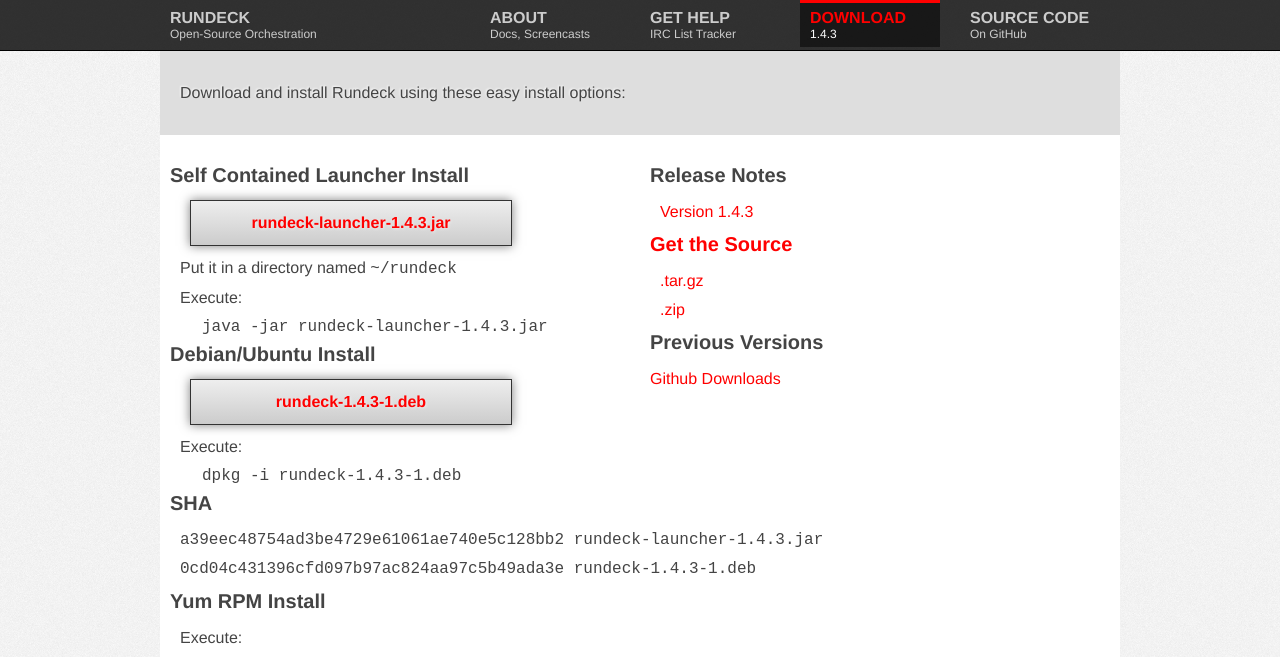
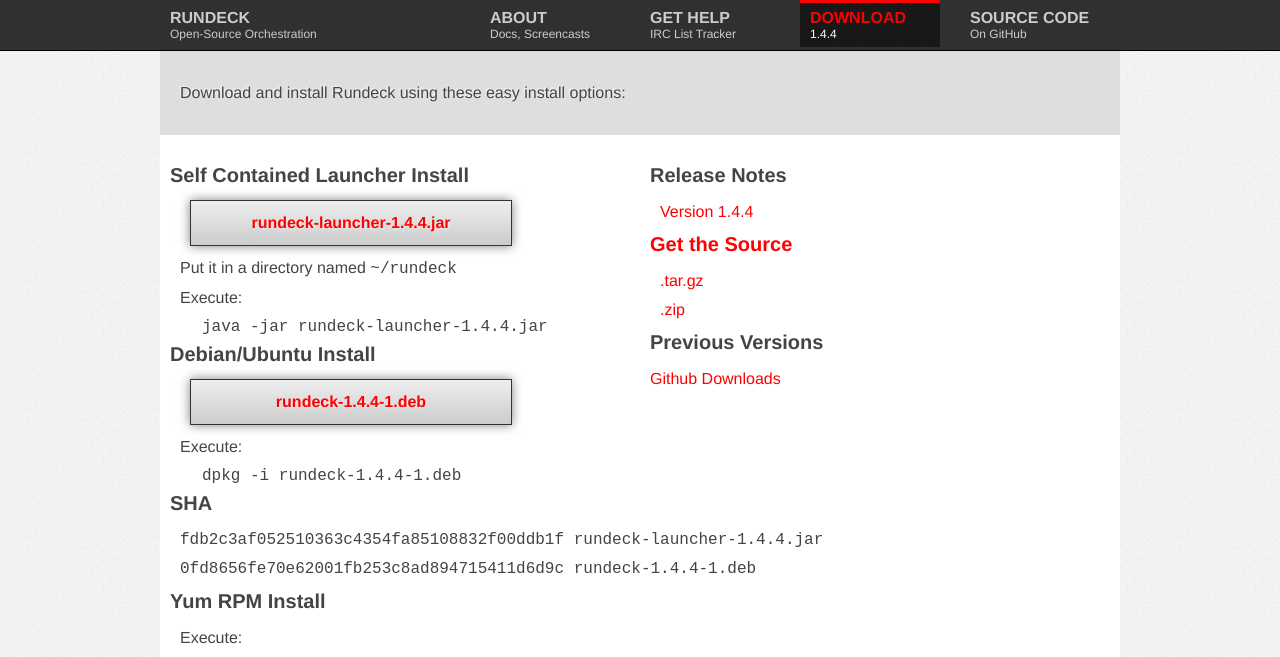
Before and after one commit to rundeck/rundeck-ghpages, a Jekyll site: the page built from downloads.html, in a window 1280 px wide. Shown: the top 657 px of the page. Built offline with Jekyll 4.4.1, drawn with Linux system fonts in a browser that asks for light colours; nearby versions of some CDN libraries.

Commit message:
update version to 1.4.4

```diff
--- a/_config.yml
+++ b/_config.yml
@@ -1,12 +1,12 @@
-rd_version: "1.4.3"
-rd_jar_name: "rundeck-launcher-1.4.3.jar"
-rd_jar_sha: "a39eec48754ad3be4729e61061ae740e5c128bb2"
-rd_jar_url: "https://github.com/downloads/dtolabs/rundeck/rundeck-launcher-1.4.3.jar"
-rd_jar_size: "45246085"
-rd_deb_name: "rundeck-1.4.3-1.deb"
-rd_deb_url: "https://github.com/downloads/dtolabs/rundeck/rundeck-1.4.3-1.deb"
-rd_deb_sha: "0cd04c431396cfd097b97ac824aa97c5b49ada3e"
-rd_deb_size: "49509812"
-rd_zipball: "https://github.com/dtolabs/rundeck/zipball/v1.4.3"
-rd_tarball: "https://github.com/dtolabs/rundeck/tarball/v1.4.3"
-rd_releasenotes: "https://github.com/dtolabs/rundeck/blob/v1.4.3/RELEASE.md"
+rd_version: "1.4.4"
+rd_jar_name: "rundeck-launcher-1.4.4.jar"
+rd_jar_sha: "fdb2c3af052510363c4354fa85108832f00ddb1f"
+rd_jar_url: "https://github.com/downloads/dtolabs/rundeck/rundeck-launcher-1.4.4.jar"
+rd_jar_size: "44409697"
+rd_deb_name: "rundeck-1.4.4-1.deb"
+rd_deb_url: "https://github.com/downloads/dtolabs/rundeck/rundeck-1.4.4-1.deb"
+rd_deb_sha: "0fd8656fe70e62001fb253c8ad894715411d6d9c"
+rd_deb_size: "47252244"
+rd_zipball: "https://github.com/dtolabs/rundeck/zipball/v1.4.4"
+rd_tarball: "https://github.com/dtolabs/rundeck/tarball/v1.4.4"
+rd_releasenotes: "https://github.com/dtolabs/rundeck/blob/v1.4.4/RELEASE.md"
```
